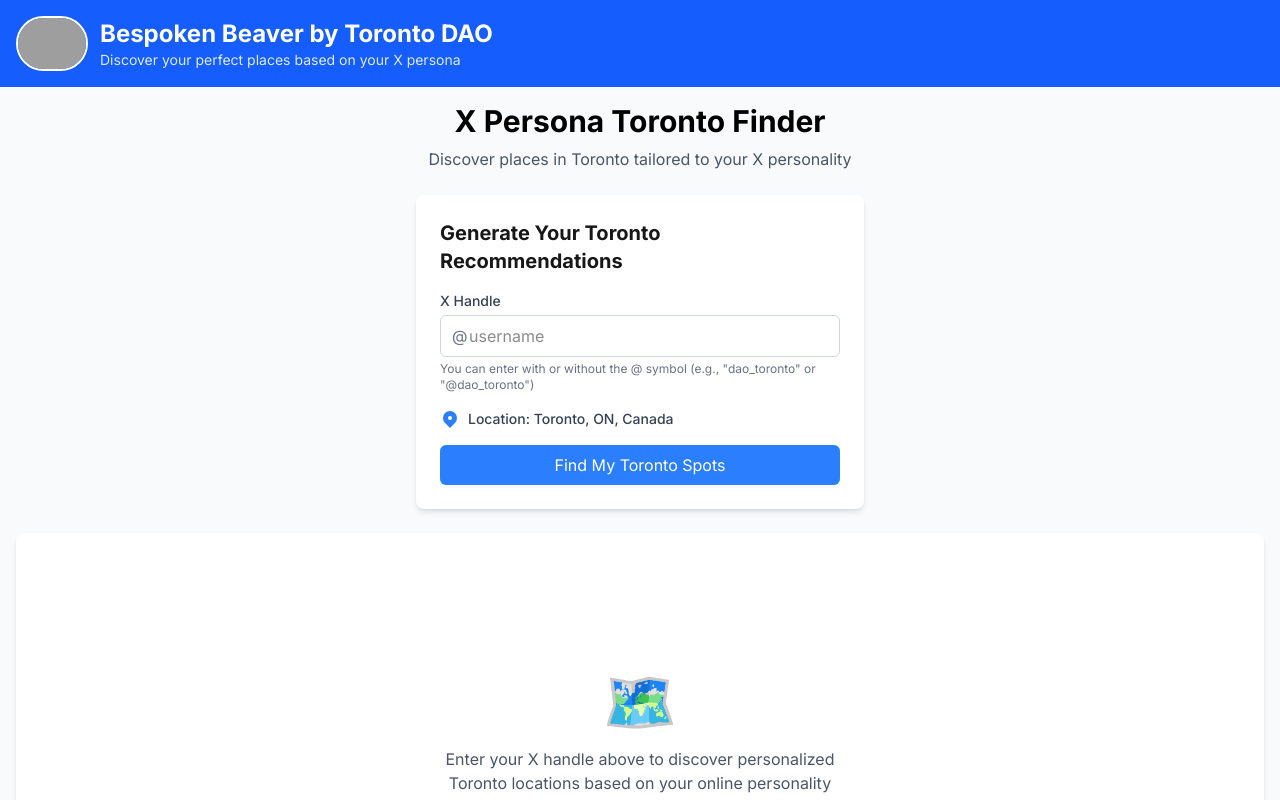
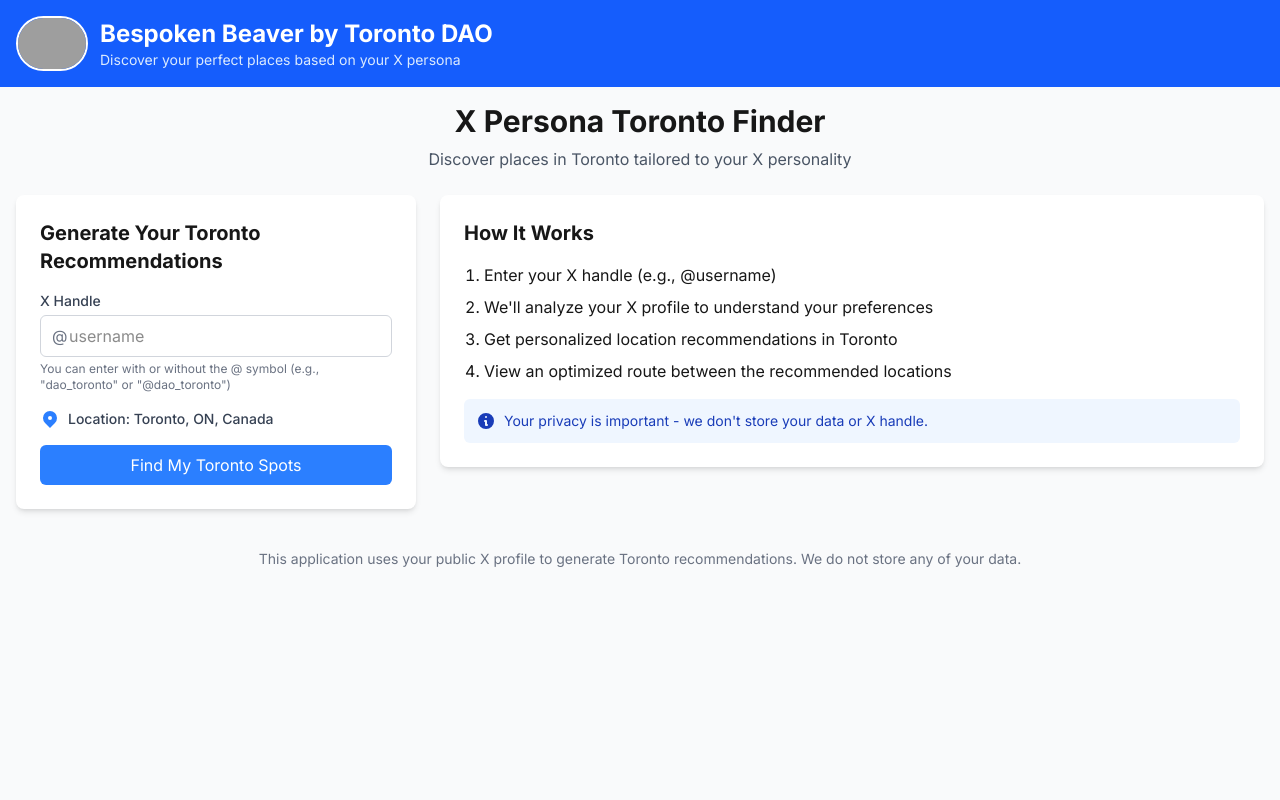
Before and after one commit to KirillSpitsyn/ai-recommendations-map-app, a Next.js app: page / in a window 1280 px wide. Shown: the top 800 px of the page. Built offline with nearby package versions, Linux system fonts and the light colour scheme; grey boxes are pictures that could not be loaded.

Commit message:
Update page.tsx

```diff
--- a/src/app/page.tsx
+++ b/src/app/page.tsx
@@ -17,26 +17,44 @@
   const [isLoading, setIsLoading] = useState<boolean>(false);
   const [error, setError] = useState<string | null>(null);
   const [selectedLocationId, setSelectedLocationId] = useState<string | null>(null);
+  const [currentLocation, setCurrentLocation] = useState<string>('');
+  const [userCoordinates, setUserCoordinates] = useState<{ lat: number; lng: number } | null>(null);
+  const [searchRadius, setSearchRadius] = useState<number>(10); // Default 10km
   const [placePhotos, setPlacePhotos] = useState<Record<string, string>>({});
 
   // Handle form submission
-  const handleSubmit = async (xHandle: string) => {
+  const handleSubmit = async (xHandle: string, location: string) => {
     setIsLoading(true);
     setError(null);
     setPersona(null);
     setLocations([]);
     setSelectedLocationId(null);
+    setCurrentLocation("Toronto, ON, Canada"); // Always set to Toronto
     setPlacePhotos({});
+
+    // Setup a timeout to abort if request takes too long
+    const timeoutDuration = 30000; // 30 seconds
+    const timeoutId = setTimeout(() => {
+      if (isLoading) {
+        setIsLoading(false);
+        setError("Request timed out. Please try again later.");
+      }
+    }, timeoutDuration);
 
     try {
       // Step 1: Generate persona from X handle
-      const personaResponse = await fetch('/api/persona', {
+      const personaResponse = await Promise.race([
+        fetch('/api/persona', {
           method: 'POST',
           headers: {
             'Content-Type': 'application/json',
           },
           body: JSON.stringify({ xHandle }),
-      });
+        }),
+        new Promise((_, reject) =>
+          setTimeout(() => reject(new Error('Persona request timed out')), timeoutDuration)
+        )
+      ]) as Response;
 
       if (!personaResponse.ok) {
         const errorText = await personaResponse.text();
@@ -56,16 +74,12 @@
         throw new Error(personaData.error || 'Failed to generate persona');
       }
 
-      // Fix "Unknown User" issue - ensure a name is set
-      if (personaData.persona.name === 'Unknown User' && personaData.persona.handle) {
-        personaData.persona.name = personaData.persona.handle;
-      }
-
       // Set persona
       setPersona(personaData.persona);
 
       // Step 2: Get location recommendations based on persona
-      const locationsResponse = await fetch('/api/locations', {
+      const locationsResponse = await Promise.race([
+        fetch('/api/locations', {
           method: 'POST',
           headers: {
             'Content-Type': 'application/json',
@@ -74,7 +88,11 @@
             persona: personaData.persona,
             location: "Toronto, ON, Canada", // Always use Toronto
           }),
-      });
+        }),
+        new Promise((_, reject) =>
+          setTimeout(() => reject(new Error('Locations request timed out')), timeoutDuration)
+        )
+      ]) as Response;
 
       if (!locationsResponse.ok) {
         const errorText = await locationsResponse.text();
@@ -94,25 +112,20 @@
         throw new Error(locationsData.error || 'Failed to generate locations');
       }
 
-      // Prevent duplicate locations by filtering based on name
-      const uniqueLocations = locationsData.locations.reduce((acc: Location[], current) => {
-        const x = acc.find(item => item.name === current.name);
-        if (!x) {
-          // Shorten descriptions to 1-2 sentences (split by period and take first 1-2)
-          const sentences = current.description.split('.').filter(s => s.trim().length > 0);
-          const shortDescription = sentences.slice(0, 2).join('.') + '.';
-          return [...acc, {...current, description: shortDescription}];
-        }
-        return acc;
-      }, []);
+      // Set locations
+      setLocations(locationsData.locations);
 
-      // Set locations
-      setLocations(uniqueLocations);
+      // Set Toronto coordinates
+      setUserCoordinates({ lat: 43.6532, lng: -79.3832 });
 
     } catch (err) {
       console.error('Error in generation process:', err);
-      setError(err instanceof Error ? err.message : 'An unknown error occurred');
+      const errorMessage = err instanceof Error ?
+        (err.message.includes('timed out') ? 'Request timed out. Please try again later.' : err.message)
+        : 'An unknown error occurred';
+      setError(errorMessage);
     } finally {
+      clearTimeout(timeoutId); // Clear the timeout
       setIsLoading(false);
     }
   };
@@ -126,42 +139,27 @@
       <main className="min-h-screen bg-gray-50 py-4">
         <div className="container mx-auto px-4">
           <header className="mb-6 text-center">
-          <h1 className="text-3xl font-bold mb-2 text-black">X Persona Toronto Finder</h1>
+            <h1 className="text-3xl font-bold mb-2">X Persona Toronto Finder</h1>
             <p className="text-gray-600">
               Discover places in Toronto tailored to your X personality
             </p>
           </header>
 
-        {/* Search form at the top */}
-        <div className="mb-6">
+          {/* Share photos state between components */}
+          <PlacePhotosContext.Provider value={placePhotos}>
+            <div className="grid grid-cols-1 lg:grid-cols-3 gap-6 mb-8">
+              {/* Left Column - Handle Form and Persona Card */}
+              <div className="lg:col-span-1">
+                {/* Handle Form */}
                 <HandleForm
                     onSubmit={handleSubmit}
                     isLoading={isLoading}
+                    defaultLocation="Toronto, ON, Canada"
                 />
-        </div>
 
-        {/* Share photos state between components */}
-        <PlacePhotosContext.Provider value={placePhotos}>
-          {/* Conditional layout based on whether we have results */}
-          {!persona && !isLoading ? (
-            // Initial layout with centered map
-            <div className="mb-6">
-              <div className="bg-white rounded-lg shadow-md p-6 flex items-center justify-center" style={{height: '400px'}}>
-                <div className="text-center">
-                  <div className="text-6xl mb-4">🗺️</div>
-                  <p className="text-gray-600 max-w-md">
-                    Enter your X handle above to discover personalized Toronto locations based on your online personality
-                  </p>
-                </div>
-              </div>
-            </div>
-          ) : (
-            // Layout with results: map and list side by side
-            <div className="grid grid-cols-1 lg:grid-cols-3 gap-6">
-              <div className="lg:col-span-1">
                 {/* Persona Card (when data is available) */}
                 {(persona || isLoading || error) && (
-                  <div className="mb-6">
+                    <div className="mt-6">
                       <PersonaCard
                           persona={persona}
                           isLoading={isLoading}
@@ -169,31 +167,21 @@
                       />
                     </div>
                 )}
+              </div>
 
+              {/* Right Column - Location List */}
+              <div className="lg:col-span-2">
+                {isLoading ? (
+                    <LoadingState message="Generating your personalized Toronto recommendations..." />
+                ) : locations.length > 0 ? (
+                    <div className="space-y-4">
+                      <h2 className="text-2xl font-bold">Your Toronto Recommendations</h2>
                       {/* Location List */}
-                {!isLoading && locations.length > 0 && (
-                  <div className="space-y-4">
                       <LocationList
                           locations={locations}
                           selectedLocationId={selectedLocationId}
                           onLocationSelect={handleLocationSelect}
                           profileImage={persona?.profileImageUrl}
-                    />
-                  </div>
-                )}
-              </div>
-
-              <div className="lg:col-span-2">
-                {isLoading ? (
-                  <LoadingState message="Generating your personalized Toronto recommendations..." />
-                ) : locations.length > 0 ? (
-                  <div className="rounded-lg overflow-hidden shadow-lg" style={{ height: '600px' }}>
-                    <LocationMap
-                      locations={locations}
-                      selectedLocationId={selectedLocationId}
-                      onLocationSelect={handleLocationSelect}
-                      profileImage={persona?.profileImageUrl}
-                      centerCoordinates={{ lat: 43.6532, lng: -79.3832 }} // Toronto coordinates
                       />
                     </div>
                 ) : persona ? (
@@ -202,7 +190,40 @@
                         Waiting for Toronto recommendations...
                       </p>
                     </div>
-                ) : null}
+                ) : (
+                    <div className="bg-white rounded-lg shadow-md p-6">
+                      <h2 className="text-xl font-bold mb-4">How It Works</h2>
+                      <ol className="list-decimal pl-5 space-y-2">
+                        <li>Enter your X handle (e.g., @username)</li>
+                        <li>We'll analyze your X profile to understand your preferences</li>
+                        <li>Get personalized location recommendations in Toronto</li>
+                        <li>View an optimized route between the recommended locations</li>
+                      </ol>
+                      <div className="mt-4 p-3 bg-blue-50 rounded-md text-sm text-blue-800">
+                        <p className="flex items-center">
+                          <svg xmlns="http://www.w3.org/2000/svg" className="h-5 w-5 mr-2" viewBox="0 0 20 20" fill="currentColor">
+                            <path fillRule="evenodd" d="M18 10a8 8 0 11-16 0 8 8 0 0116 0zm-7-4a1 1 0 11-2 0 1 1 0 012 0zM9 9a1 1 0 000 2v3a1 1 0 001 1h1a1 1 0 100-2v-3a1 1 0 00-1-1H9z" clipRule="evenodd" />
+                          </svg>
+                          Your privacy is important - we don't store your data or X handle.
+                        </p>
+                      </div>
+                    </div>
+                )}
+              </div>
+            </div>
+
+            {/* Map now at the bottom - only show when we have locations */}
+            {locations.length > 0 && (
+              <div className="rounded-lg overflow-hidden shadow-lg mb-6">
+                <h2 className="text-2xl font-bold mb-2">Toronto Map</h2>
+                <div style={{ height: '600px' }}>
+                  <LocationMap
+                    locations={locations}
+                    selectedLocationId={selectedLocationId}
+                    onLocationSelect={handleLocationSelect}
+                    profileImage={persona?.profileImageUrl}
+                    centerCoordinates={{ lat: 43.6532, lng: -79.3832 }} // Toronto coordinates
+                  />
                 </div>
               </div>
             )}
```
Lines whose indentation alone changed are shown as unchanged.
